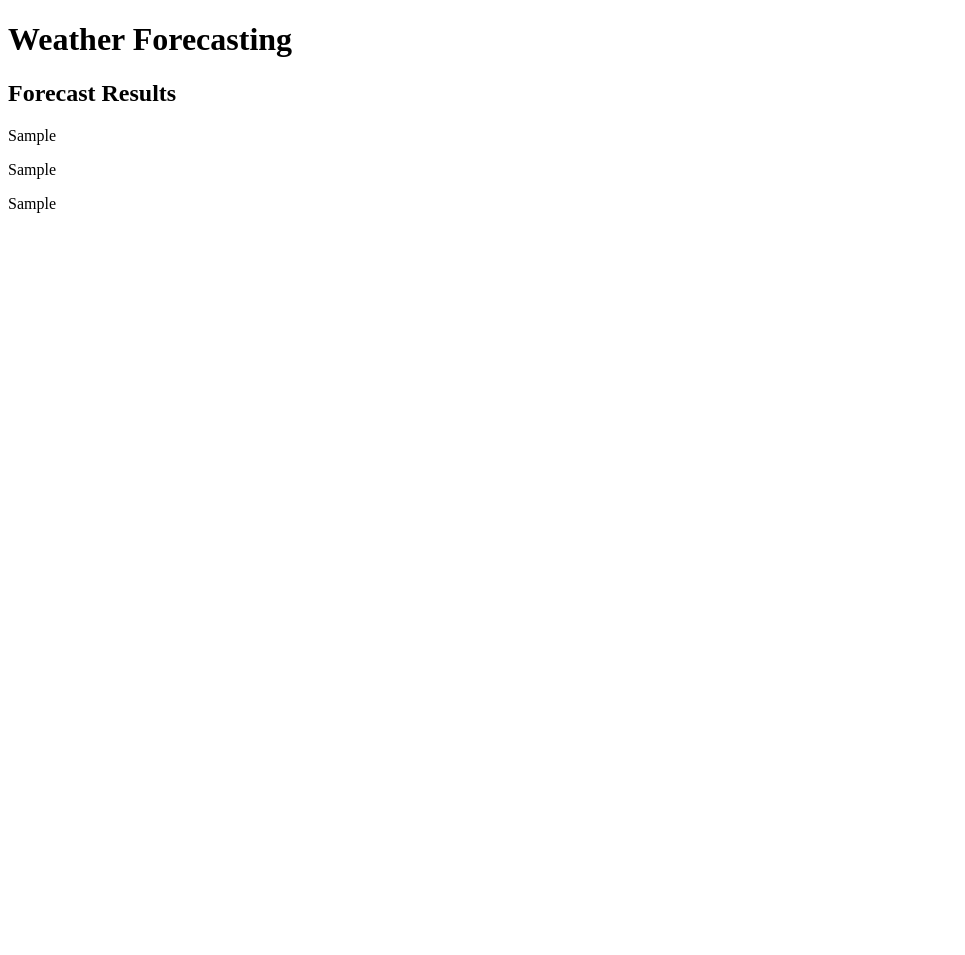
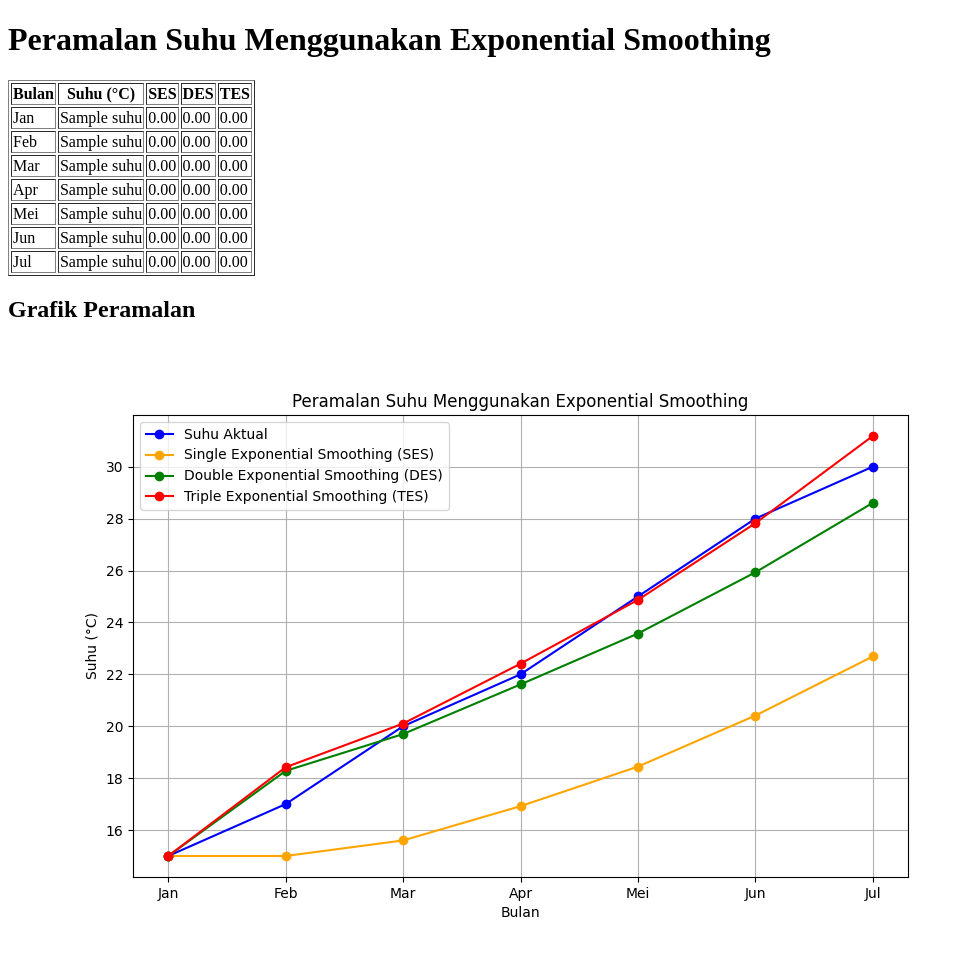
Before and after one commit to rahayuda/Pemodelan-Runtun-Waktu, a Flask app: template exponential-smoothing/templates/index.html in a window 1280 px wide. Shown: the whole page, without its empty margins (0-965 px from the left). Before the commit the page ends 213 px from the top, so only its background shows below. Run offline with Flask 3, Linux system fonts and the light colour scheme; the template is opened without the code that fills it: most values are stand-ins (such as "Sample title", 1, 10 or a date in 2020).

Commit message:
Update index.html

```diff
--- a/exponential-smoothing/templates/index.html
+++ b/exponential-smoothing/templates/index.html
@@ -3,17 +3,36 @@
 <head>
     <meta charset="UTF-8">
     <meta name="viewport" content="width=device-width, initial-scale=1.0">
-    <title>Weather Forecasting</title>
+    <title>Peramalan Suhu</title>
 </head>
 <body>
-    <h1>Weather Forecasting</h1>
-    <h2>Forecast Results</h2>
-    <p>{{ ses_result }}</p>
-    <p>{{ des_result }}</p>
-    <p>{{ tes_result }}</p>
+    <div >
+        <h1 >Peramalan Suhu Menggunakan Exponential Smoothing</h1>
+        <table border="1">
+            <thead>
+                <tr>
+                    <th>Bulan</th>
+                    <th>Suhu (°C)</th>
+                    <th>SES</th>
+                    <th>DES</th>
+                    <th>TES</th>
+                </tr>
+            </thead>
+            <tbody>
+                {% for i in range(7) %}
+                <tr>
+                    <td>{{ ["Jan", "Feb", "Mar", "Apr", "Mei", "Jun", "Jul"][i] }}</td>
+                    <td>{{ suhu[i] }}</td>
+                    <td>{{ "%.2f"|format(ses[i]) }}</td>
+                    <td>{{ "%.2f"|format(des[i]) }}</td>
+                    <td>{{ "%.2f"|format(tes[i]) }}</td>
+                </tr>
+                {% endfor %}
+            </tbody>
+        </table>
 
-    {% if forecast_image %}
-        <img src="{{ url_for('static', filename=forecast_image) }}" alt="Forecast Chart">
-    {% endif %}
+        <h2>Grafik Peramalan</h2>
+        <img src="{{ url_for('static', filename='forecast_plot.png') }}" alt="Grafik Peramalan" class="img-fluid mt-2">
+    </div>
 </body>
 </html>
```
